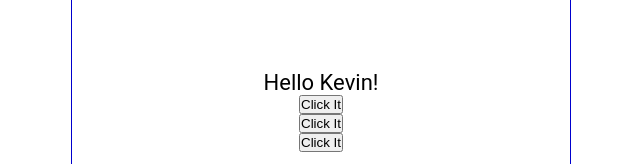
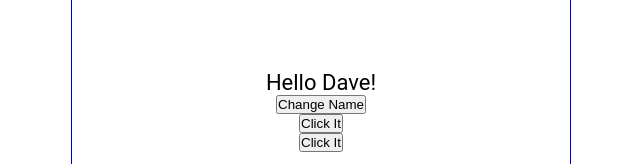
Before and after one commit to buithutruc/ReactTutorial, a React (Create React App) app: page / in a window 1280 px wide. Shown: the part 297-461 px from the top of the page, without its empty margins (319-959 px from the left). Built offline with nearby package versions, Linux system fonts and the light colour scheme.

Commit message:
practicing react

```diff
--- a/src/Content.js
+++ b/src/Content.js
@@ -1,10 +1,13 @@
+import { useState } from "react";
 import React from "react";
 
 const Content = () => {
+  const [name, setName] = useState("Dave");
+
   const handleNameChange = () => {
     const names = ["Bob", "Kevin", "Dave"];
-    const int = Math.floor(Math.random() * 2);
-    return names[int];
+    const int = Math.floor(Math.random() * 3);
+    setName(names[int]);
   };
 
   const handleClick = () => {
@@ -21,8 +24,8 @@
 
   return (
     <main>
-      <p onDoubleClick={handleClick}>Hello {handleNameChange()}!</p>
-      <button onClick={handleClick}>Click It</button>
+      <p onDoubleClick={handleClick}>Hello {name}!</p>
+      <button onClick={handleNameChange}>Change Name</button>
       <button onClick={() => handleClick2("Truc")}>Click It</button>
       <button onClick={(e) => handleClick3(e)}>Click It</button>
     </main>
```
Also changed, not shown: note.txt.
